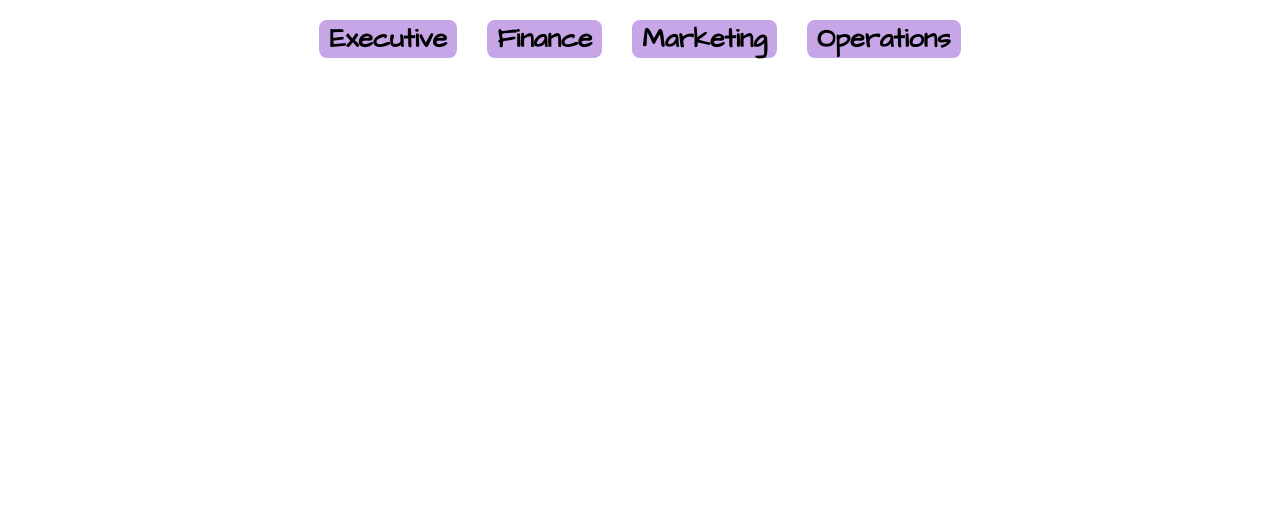
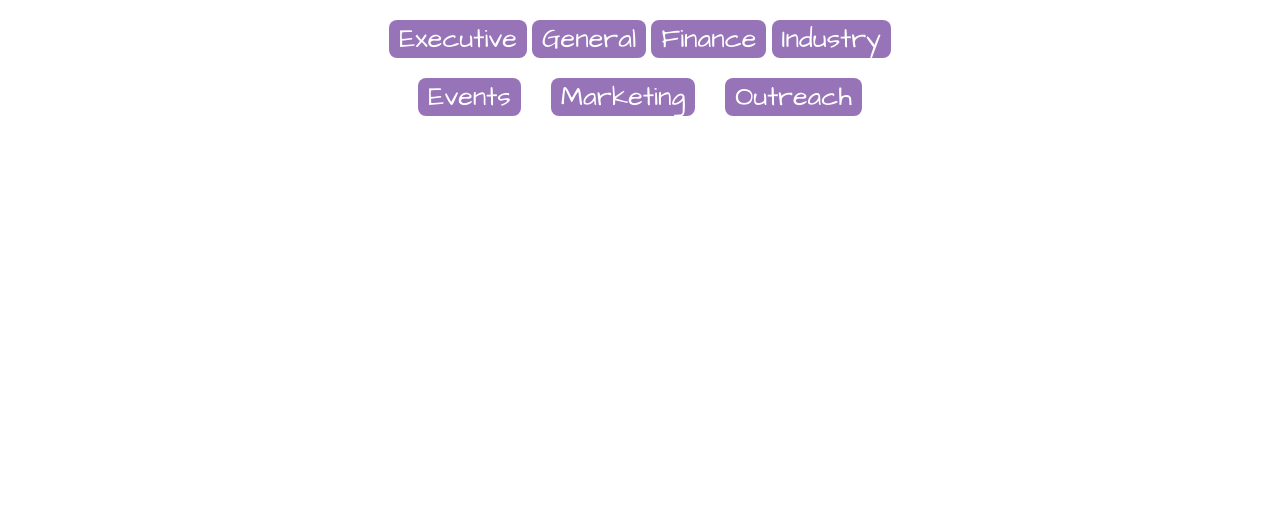
Before and after one commit to wem-monash/WEM-Website, a plain HTML site: page pages/committee.html in a window 1280 px wide. Shown: the part 294-800 px from the top of the page. Drawn offline with Linux system fonts and the light colour scheme.

Commit message:
Committee names fixed showing on screen

```diff
--- a/pages/committee.html
+++ b/pages/committee.html
@@ -20,11 +20,16 @@
             <div class="hero-stack">
                 <h2 class="hero-text" style="color: black; margin-top: 70px;">Committee</h2>
                 <h3 class="subheading" style="text-align: center;">Positions</h3>
-                <div id="subcommittee-sections">
+                <div id="subcommittee-section">
                     <button class="subcommittee-button">Executive</button>
+                    <button class="subcommittee-button">General</button>
                     <button class="subcommittee-button">Finance</button>
+                    <button class="subcommittee-button">Industry</button>
+                </div>
+                <div id="subcommittee-section2" style="margin-top: -20px;">
+                    <button class="subcommittee-button">Events</button>
                     <button class="subcommittee-button">Marketing</button>
-                    <button class="subcommittee-button">Operations</button>
+                    <button class="subcommittee-button">Outreach</button>
                 </div>
             </div>
         </section>
--- a/styles/committee.css
+++ b/styles/committee.css
@@ -541,25 +541,42 @@
 .subcommittee-button {
     font-family: 'Architects Daughter';
     border-radius: 8px;
-    font-weight: 600;
-    background-color: var(--purple-standard);
+    font-weight: 500;
+    background-color: var(--purple-dark);
     padding: 0px 10px;
     cursor: pointer;
     transition: background-color 0.3s;
     font-size: 27px;
     border: none;
+    color: white;
+    gap: 100px;
 }
 
 .subcommittee-button:hover {
     background-color: var(--purple-darker);
-    color: white;
 }
 
 #subcommittee-sections {
     display: flex;
     flex-direction: row;
+    gap: 100px;
+    justify-content: center;
+    flex-wrap: wrap;
+}
+
+#subcommittee-section1 {
+    display: flex;
+    flex-direction: row;
     gap: 30px;
     justify-content: center;
     flex-wrap: wrap;
+}
 
+#subcommittee-section2 {
+    display: flex;
+    flex-direction: row;
+    gap: 30px;
+    justify-content: center;
+    flex-wrap: wrap;
+    margin-top: 5px;
 }
```
